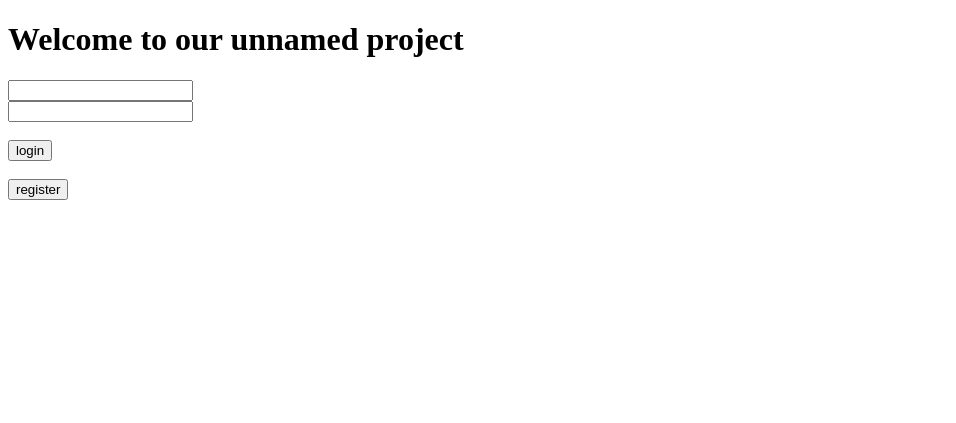
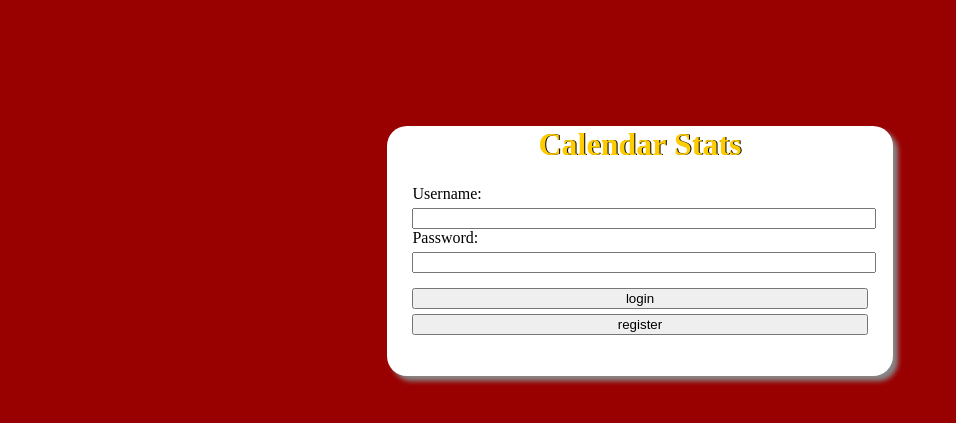
Before and after one commit to briantotheyanyan/SCHacks-Fall-2014, a Flask app: page / in a window 1280 px wide. Shown: the top 423 px of the page, without its empty margins (0-956 px from the left). Run offline with Flask 2, Linux system fonts and the light colour scheme; parts of the project's set-up code (start-up, migrations or seed data) failed here and were passed over; some libraries are stand-ins or nearby versions.

Commit message:
Finished login ui

```diff
--- /dev/null
+++ b/static/loginstyle.css
@@ -0,0 +1,35 @@
+h1
+{
+	color:#FFCC00;
+	text-shadow:1px 0px black;
+	text-align:center;
+}
+body
+{
+	background: #990000;
+}
+.center
+{
+	box-shadow: 5px 5px 5px #888888;
+	border-radius:20px;
+	width:40%;
+	margin: -25% auto;
+	height:250px;
+	background: white;
+
+}
+#pass
+{
+	margin-bottom:10px;
+}
+label
+{
+	margin-left:5%;
+}
+.center input
+{
+	width:90%;
+	margin-left:5%;
+	clear:both;
+	margin-top:5px;
+}
--- /dev/null
+++ b/static/myjquery.js
@@ -0,0 +1,5 @@
+$(document).ready(function(){
+
+$("#main").animate({margin:"10% auto"}, 3000);
+
+});
--- a/templates/home.html
+++ b/templates/home.html
@@ -1,25 +1,26 @@
 <!DOCTYPE html>
+
 <html>
+<head>
+  <link rel="stylesheet" href="../static/loginstyle.css">
+  <title></title>
+</head>
 <body>
-
-<h1>Welcome to our unnamed project </h1>
-<form action = "" method = "post">
-<tr>
-  <td align="left">
-    <input id="user" type="text" name="username">
-    <br />
-    <input id="pass" type="password" name="password">
-    </td>
-  </br/>
-  <td align="left">
-    <br>
-    <input id="submit1" type="submit" name="button" value="login">
-    <br />
-    <br>
-    <input id="submit2" type="submit" name="button" value="register">
-    </br>
-    </td>
-</tr>
-</form>
+<div>
+  <div id = "main"class = "center">
+  <h1>Calendar Stats </h1>
+  <form action = "" method = "post">
+        <label for="user">Username:</label>
+        <input id="user" type="text" name="username">
+        <label for="pass">Password:   </label><input id="pass" type="password" name="password">
+        <input id="submit1" type="submit" name="button" value="login">
+        <input id="submit2" type="submit" name="button" value="register">
+  </form>
+  </div>
+</div>
+<footer>
+</footer>
 </body>
+<script src="http://ajax.googleapis.com/ajax/libs/jquery/2.1.1/jquery.min.js"></script>
+<script src = "../static/myjquery.js"></script>
 </html>
```
